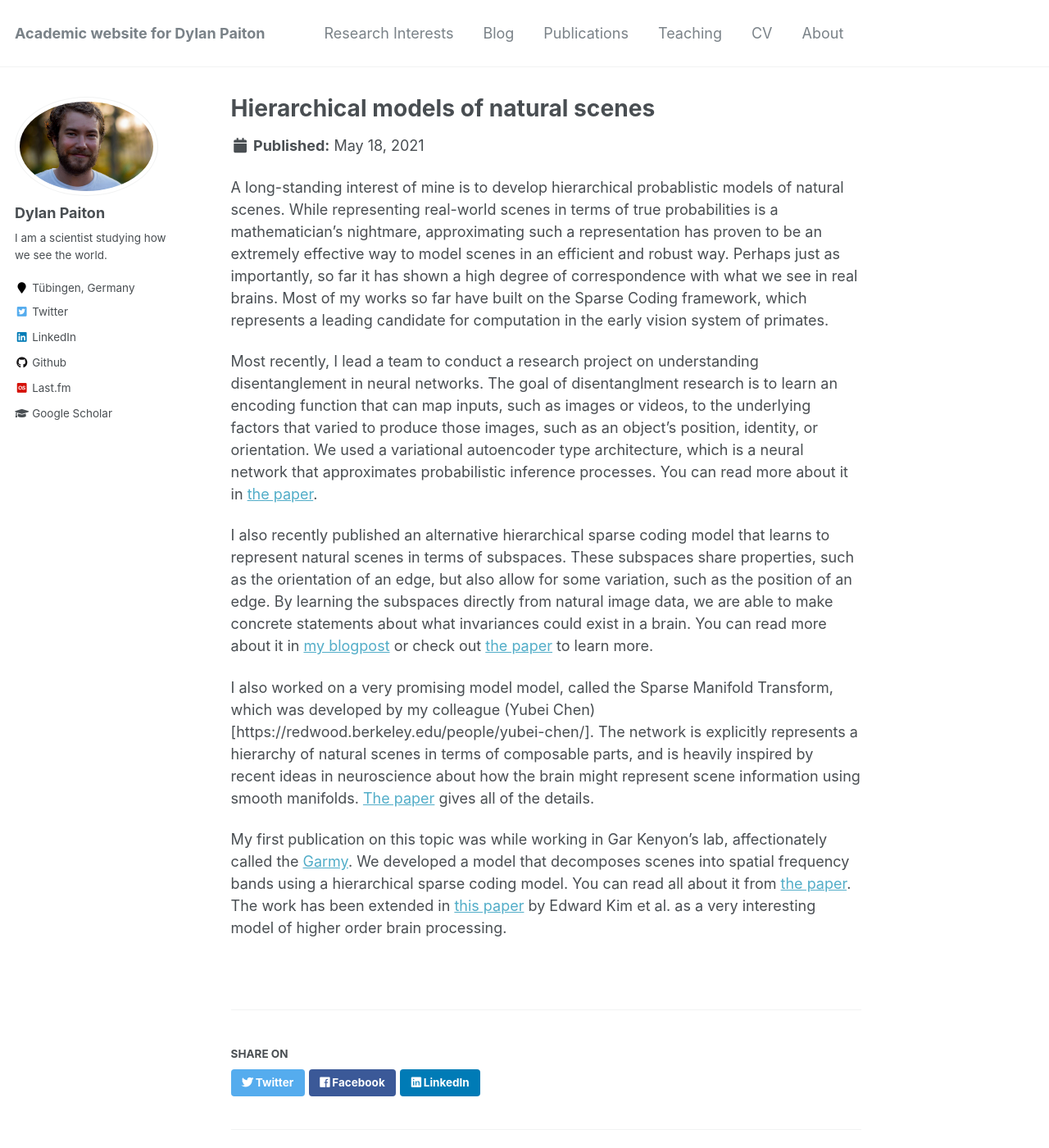
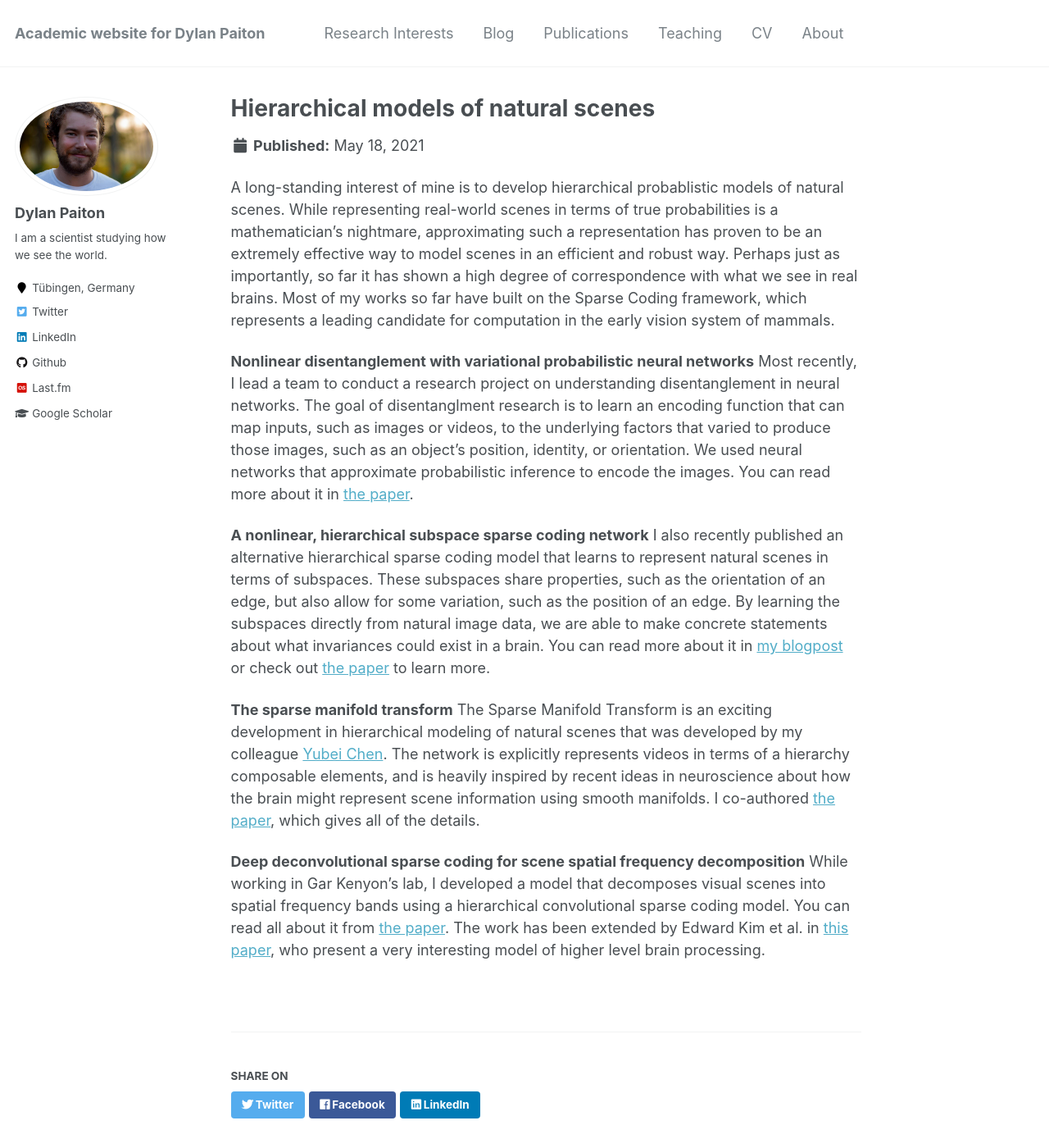
Before and after one commit to dpaiton/dpaiton.github.io, a Jekyll site: the page built from _research/research-2.md, in a window 1280 px wide and 1400 px high. Shown: the whole window at 82% size. Built offline with Jekyll 4.4.1, drawn with Linux system fonts in a browser that asks for light colours.

Commit message:
long description edits

```diff
--- a/_research/research-2.md
+++ b/_research/research-2.md
@@ -12,15 +12,17 @@ nightmare, approximating such a representation has proven to be an extremely eff
 model scenes in an efficient and robust way.
 Perhaps just as importantly, so far it has shown a high degree of correspondence with what we see
 in real brains. Most of my works so far have built on the Sparse Coding framework,
-which represents a leading candidate for computation in the early vision system of primates.
+which represents a leading candidate for computation in the early vision system of mammals.
 
+<strong>Nonlinear disentanglement with variational probabilistic neural networks</strong>
 Most recently, I lead a team to conduct a research project on understanding disentanglement in
 neural networks. The goal of disentanglment research is to learn an encoding function that can map
 inputs, such as images or videos, to the underlying factors that varied to produce those images,
-such as an object's position, identity, or orientation. We used a variational autoencoder type
-architecture, which is a neural network that approximates probabilistic inference processes.
-You can read more about it in [the paper](https://openreview.net/forum?id=EbIDjBynYJ8).
+such as an object's position, identity, or orientation. We used neural networks that approximate
+probabilistic inference to encode the images. You can read more about it in
+[the paper](https://openreview.net/forum?id=EbIDjBynYJ8).
 
+<strong>A nonlinear, hierarchical subspace sparse coding network</strong>
 I also recently published an alternative hierarchical sparse coding model that learns to represent
 natural scenes in terms of subspaces.
 These subspaces share properties, such as the orientation of an edge, but also allow for some
@@ -30,20 +32,19 @@ about what invariances could exist in a brain.
 You can read more about it in [my blogpost]({{site.url}}/blogs/responsegeometry) or check out
 [the paper](https://dl.acm.org/doi/abs/10.1145/3381755.3381765) to learn more.
 
-
-I also worked on a very promising model model, called the Sparse Manifold Transform, which was
-developed by my colleague (Yubei Chen)[https://redwood.berkeley.edu/people/yubei-chen/].
-The network is explicitly represents a hierarchy of natural scenes in terms of composable parts,
+<strong>The sparse manifold transform</strong>
+The Sparse Manifold Transform is an exciting development in hierarchical modeling of natural
+scenes that was developed by my colleague
+[Yubei Chen](https://redwood.berkeley.edu/people/yubei-chen/).
+The network is explicitly represents videos in terms of a hierarchy composable elements,
 and is heavily inspired by recent ideas in neuroscience about how the brain might represent
 scene information using smooth manifolds.
-[The paper](https://papers.nips.cc/paper/2018/hash/8e19a39c36b8e5e3afd2a3b2692aea96-Abstract.html)
-gives all of the details.
+I co-authored [the paper](https://papers.nips.cc/paper/2018/hash/8e19a39c36b8e5e3afd2a3b2692aea96-Abstract.html),
+which gives all of the details.
 
-My first publication on this topic was while working in Gar Kenyon's lab, affectionately called
-the [Garmy](http://petavision.github.io/).
-We developed a model that decomposes scenes into spatial frequency bands using a hierarchical
-sparse coding model.
-You can read all about it from
-[the paper](https://dl.acm.org/doi/abs/10.4108/eai.3-12-2015.2262428).
-The work has been extended in [this paper](https://arxiv.org/abs/2011.11167) by Edward Kim et al.
-as a very interesting model of higher order brain processing.
+<strong>Deep deconvolutional sparse coding for scene spatial frequency decomposition</strong>
+While working in Gar Kenyon's lab, I developed a model that decomposes visual scenes into spatial
+frequency bands using a hierarchical convolutional sparse coding model. You can read all about it
+from [the paper](https://dl.acm.org/doi/abs/10.4108/eai.3-12-2015.2262428).
+The work has been extended by Edward Kim et al. in [this paper](https://arxiv.org/abs/2011.11167),
+who present a very interesting model of higher level brain processing.
```
